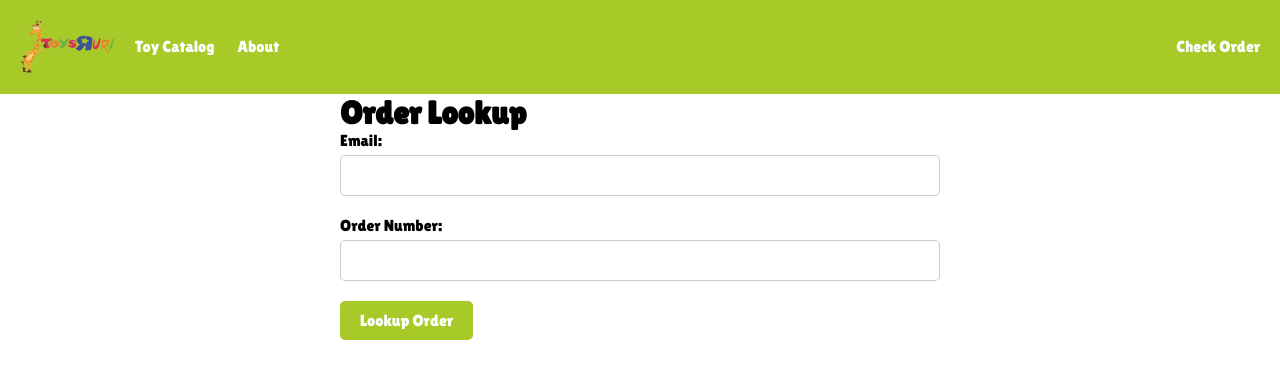
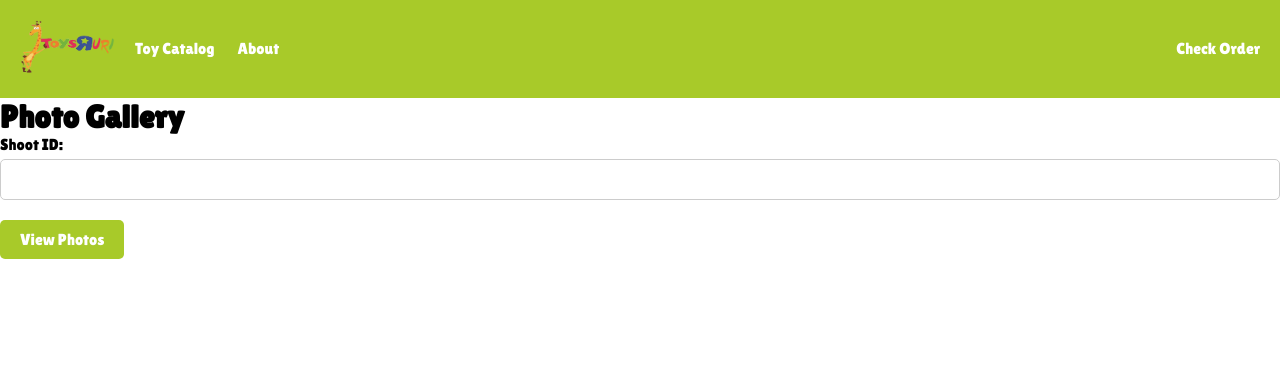
Before and after one commit to cyrcaleb/PhotoShop, a PHP site: page /order.php in a window 1280 px wide. Shown: the top 379 px of the page. Run offline with PHP 8.4, Linux system fonts and the light colour scheme.

Commit message:
Updated order.php for PhotoShop database

```diff
--- a/order.php
+++ b/order.php
@@ -1,65 +1,46 @@
-<?php   										// Opening PHP tag
-
+<?php
 	// Include the database connection script
 	require 'includes/database-connection.php';
 
+	/*
+	 * TO-DO: Define a function that retrieves photos based on shootID
+	 */
+	function retrievePhotos($shootID, $pdo) {
+		$sql = "SELECT * FROM photos WHERE shootID = :shootID";
+		$stmt = $pdo->prepare($sql);
+		$stmt->execute(['shootID' => $shootID]);
+		return $stmt->fetchAll();
+	}
+
+	// Check if the request method is POST (i.e., form submitted)
+	if ($_SERVER["REQUEST_METHOD"] == "POST") {
+		// Retrieve the value of the 'shootID' field from the POST data
+		$shootID = $_POST['shootID'];
 
 		/*
-	 * TO-DO: Define a function that retrives ALL customer and order info from the database based on values entered into form.
-	 		  - Write SQL query to retrieve ALL customer and order info based on form values
-	 		  - Execute the SQL query using the pdo function and fetch the result
-	 		  - Return the order info
+		 * TO-DO: Retrieve photos from the db using provided PDO connection
 		 */
-	function retrieveOrderInfo($email, $orderNum, $pdo) {
-		$sql = "SELECT c.cname, c.username, o.ordernum, o.quantity, o.date_ordered, o.date_deliv
-				FROM orders o
-				INNER JOIN customer c ON o.custnum = c.custnum
-				WHERE c.email = :email AND o.ordernum = :orderNum";
-		$stmt = $pdo->prepare($sql);
-		$stmt->execute(['email' => $email, 'orderNum' => $orderNum]);
-		return $stmt->fetch();
+		$photos = retrievePhotos($shootID, $pdo);
 	}
+?>
 
-
-	// Check if the request method is POST (i.e, form submitted)
-	if ($_SERVER["REQUEST_METHOD"] == "POST") {
-
-		// Retrieve the value of the 'email' field from the POST data
-		$email = $_POST['email'];
-
-		// Retrieve the value of the 'orderNum' field from the POST data
-		$orderNum = $_POST['orderNum'];
-
-
-		/*
-		 * TO-DO: Retrieve info about order from the db using provided PDO connection
-		 */
-		$orderInfo = retrieveOrderInfo($email, $orderNum, $pdo);
-
-	}
-// Closing PHP tag  ?>
-
-<!DOCTYPE>
+<!DOCTYPE html>
 <html>
-
 <head>
 	<meta charset="UTF-8">
 	<meta name="viewport" content="width=device-width, initial-scale=1.0">
-  		<title>Toys R URI</title>
+	<title>Photo Gallery</title>
 	<link rel="stylesheet" href="css/style.css">
 	<link rel="preconnect" href="https://fonts.googleapis.com">
 	<link rel="preconnect" href="https://fonts.gstatic.com" crossorigin>
 	<link href="https://fonts.googleapis.com/css2?family=Lilita+One&display=swap" rel="stylesheet">
 </head>
-
 <body>
-
 	<header>
 		<div class="header-left">
 			<div class="logo">
 				<img src="imgs/logo.png" alt="Toy R URI Logo">
 			</div>
-
 			<nav>
 				<ul>
 					<li><a href="index.php">Toy Catalog</a></li>
@@ -67,58 +48,33 @@
 				</ul>
 			</nav>
 		</div>
-
 		<div class="header-right">
 			<ul>
 				<li><a href="order.php">Check Order</a></li>
 			</ul>
 		</div>
 	</header>
-
 	<main>
-
-			<div class="order-lookup-container">
-				<div class="order-lookup-container">
-					<h1>Order Lookup</h1>
+		<div class="photo-gallery-container">
+			<h1>Photo Gallery</h1>
 			<form action="order.php" method="POST">
 				<div class="form-group">
-							<label for="email">Email:</label>
-							<input type="email" id="email" name="email" required>
+					<label for="shootID">Shoot ID:</label>
+					<input type="text" id="shootID" name="shootID" required>
 				</div>
-
-						<div class="form-group">
-							<label for="orderNum">Order Number:</label>
-							<input type="text" id="orderNum" name="orderNum" required>
+				<button type="submit">View Photos</button>
+			</form>
+			<?php if (!empty($photos)): ?>
+				<div class="photo-gallery">
+					<?php foreach ($photos as $photo): ?>
+						<div class="photo">
+							<img src="<?= $photo['photo_url'] ?>" alt="<?= $photo['photo_description'] ?>">
+							<p><?= $photo['photo_description'] ?></p>
 						</div>
-
-						<button type="submit">Lookup Order</button>
-					</form>
-				</div>
-
-				<!--
-				  -- TO-DO: Check if variable holding order is not empty. Make sure to replace null with your variable!
-				  -->
-
-				<?php if (!empty($orderInfo)): ?>
-					<div class="order-details">
-
-						<!--
-				  		  -- TO DO: Fill in ALL the placeholders for this order from the db
-  						  -->
-						<h1>Order Details</h1>
-						<p><strong>Name: </strong><?= $orderInfo['cname'] ?></p>
-							<p><strong>Username: </strong><?= $orderInfo['username'] ?></p>
-							<p><strong>Order Number: </strong><?= $orderInfo['ordernum'] ?></p>
-							<p><strong>Quantity: </strong><?= $orderInfo['quantity'] ?></p>
-							<p><strong>Date Ordered: </strong><?= $orderInfo['date_ordered'] ?></p>
-							<p><strong>Delivery Date: </strong><?= $orderInfo['date_deliv'] ?></p>
+					<?php endforeach; ?>
 				</div>
 			<?php endif; ?>
-
 		</div>
-
 	</main>
-
 </body>
-
 </html>
```
Lines whose indentation alone changed are shown as unchanged.
